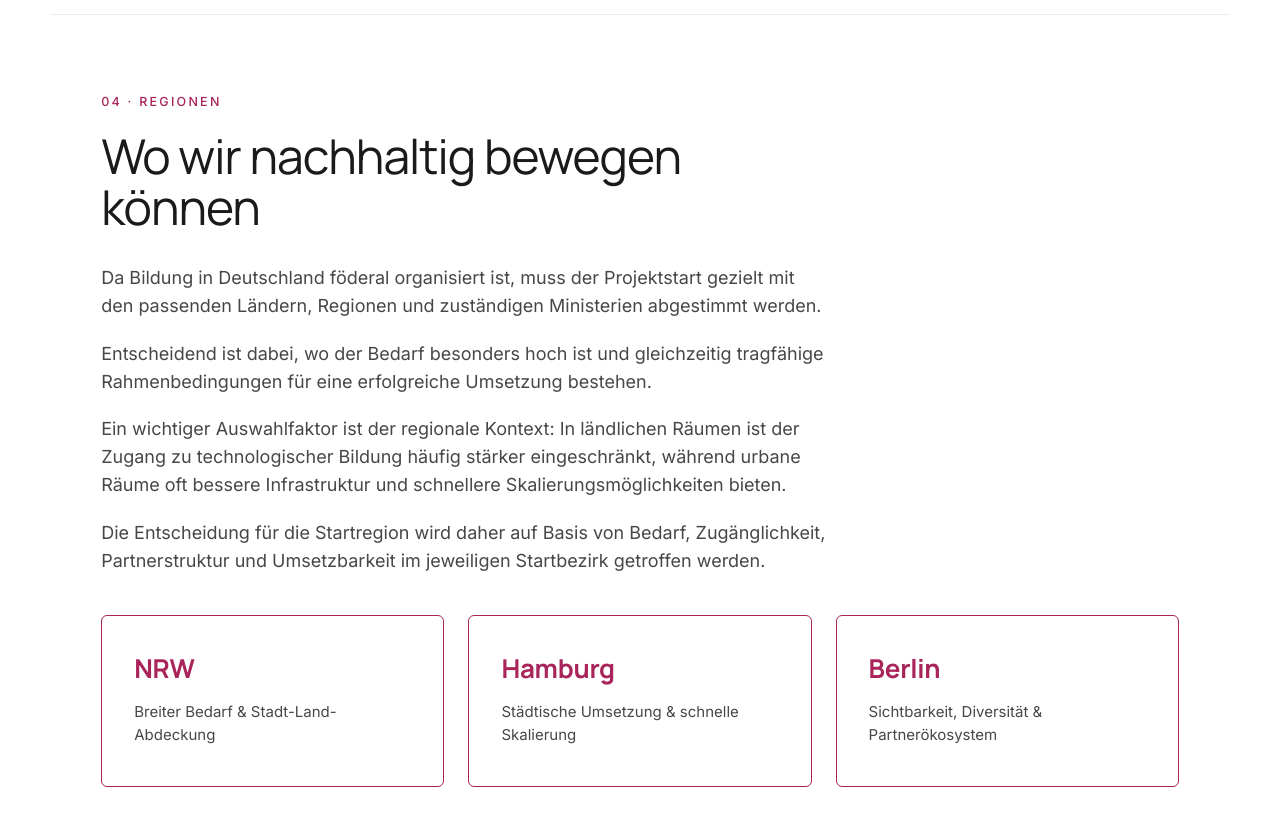
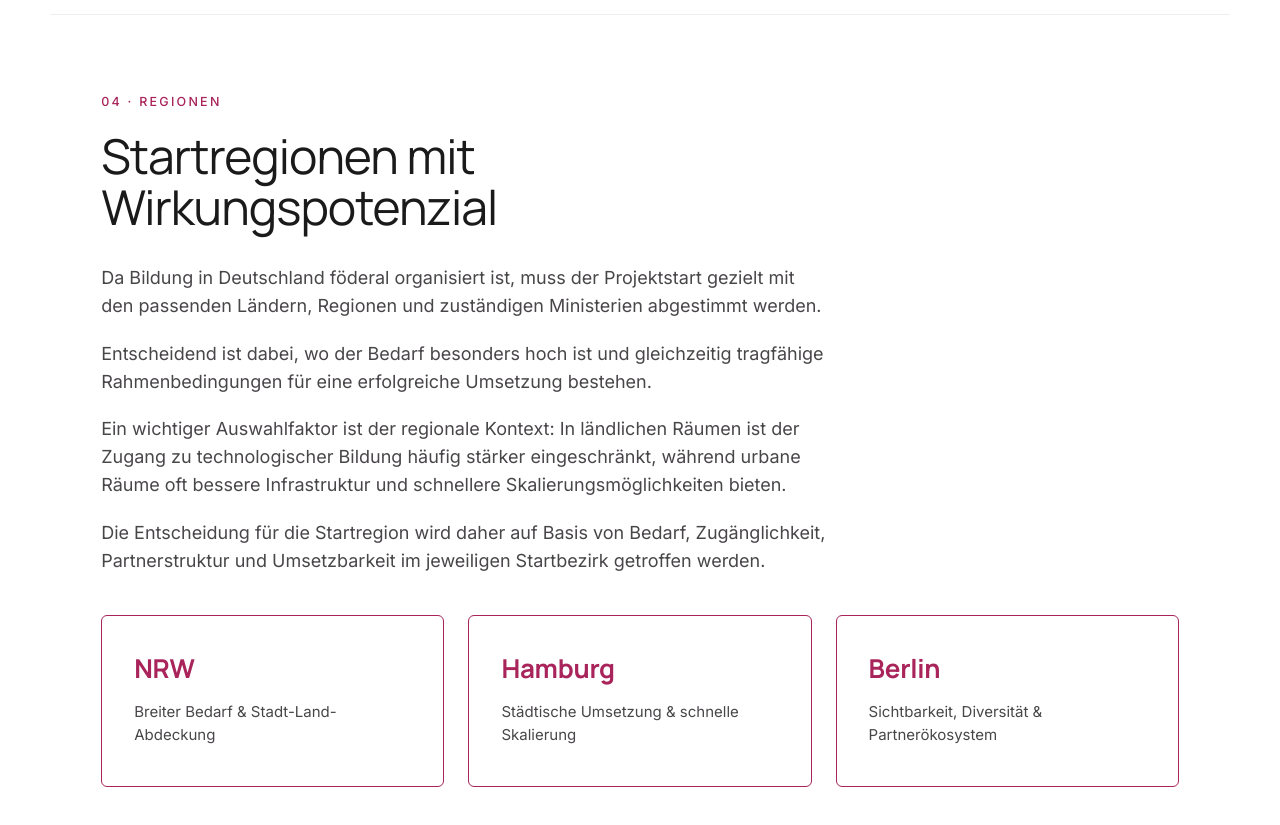
Before and after one commit to oliviajools/KI-landingpage, a plain HTML site: page KI-Bildung-Landingpage.html in a window 1280 px wide. Shown: the part 3360-4185 px from the top of the page. Drawn offline with Linux system fonts and the light colour scheme.

Commit message:
Change section heading to 'Startregionen mit Wirkungspotenzial'

```diff
--- a/KI-Bildung-Landingpage.html
+++ b/KI-Bildung-Landingpage.html
@@ -666,7 +666,7 @@ footer {
 
     <section id="regionen" class="section">
   <p class="kicker">04 · Regionen</p>
-  <h2>Wo wir nachhaltig bewegen können</h2>
+  <h2>Startregionen mit Wirkungspotenzial</h2>
   <div class="prose">
     <p>
       Da Bildung in Deutschland föderal organisiert ist, muss der Projektstart gezielt mit den passenden Ländern, Regionen und zuständigen Ministerien abgestimmt werden.
```
